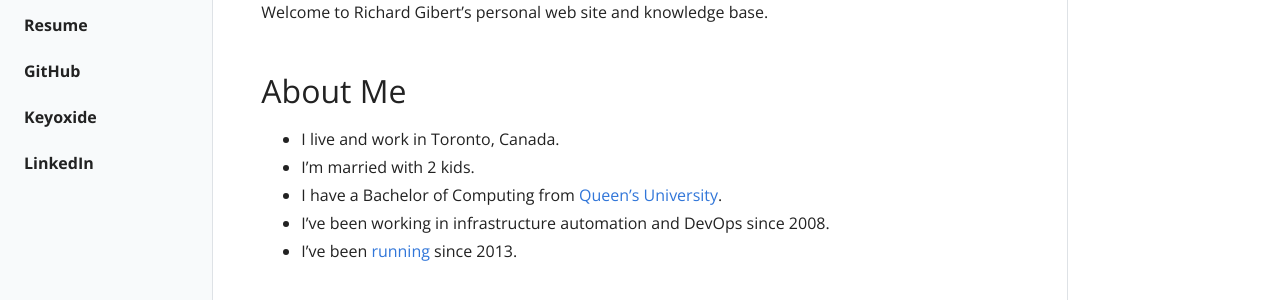
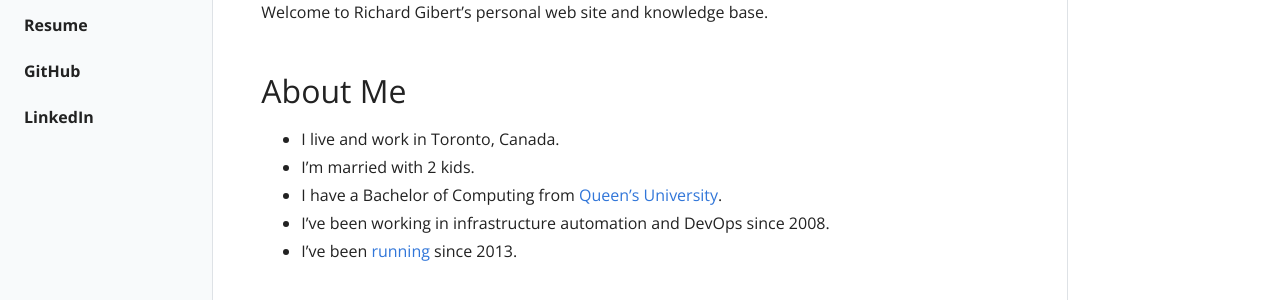
Before and after one commit to rgibert/rgibert.github.io, a Jekyll site: the page built from pages/index.md, in a window 1280 px wide. Shown: the part 175-475 px from the top of the page. Built offline with Jekyll 4.4.1, drawn with Linux system fonts in a browser that asks for light colours.

Commit message:
clean up

```diff
--- a/_data/toc.yml
+++ b/_data/toc.yml
@@ -4,7 +4,5 @@
   url: docs/resume
 - title: GitHub
   url: docs/github
-- title: Keyoxide
-  url: docs/keyoxide
 - title: LinkedIn
   url: docs/linkedin
```
Also changed, not shown: assets/img/running-kms.png.
